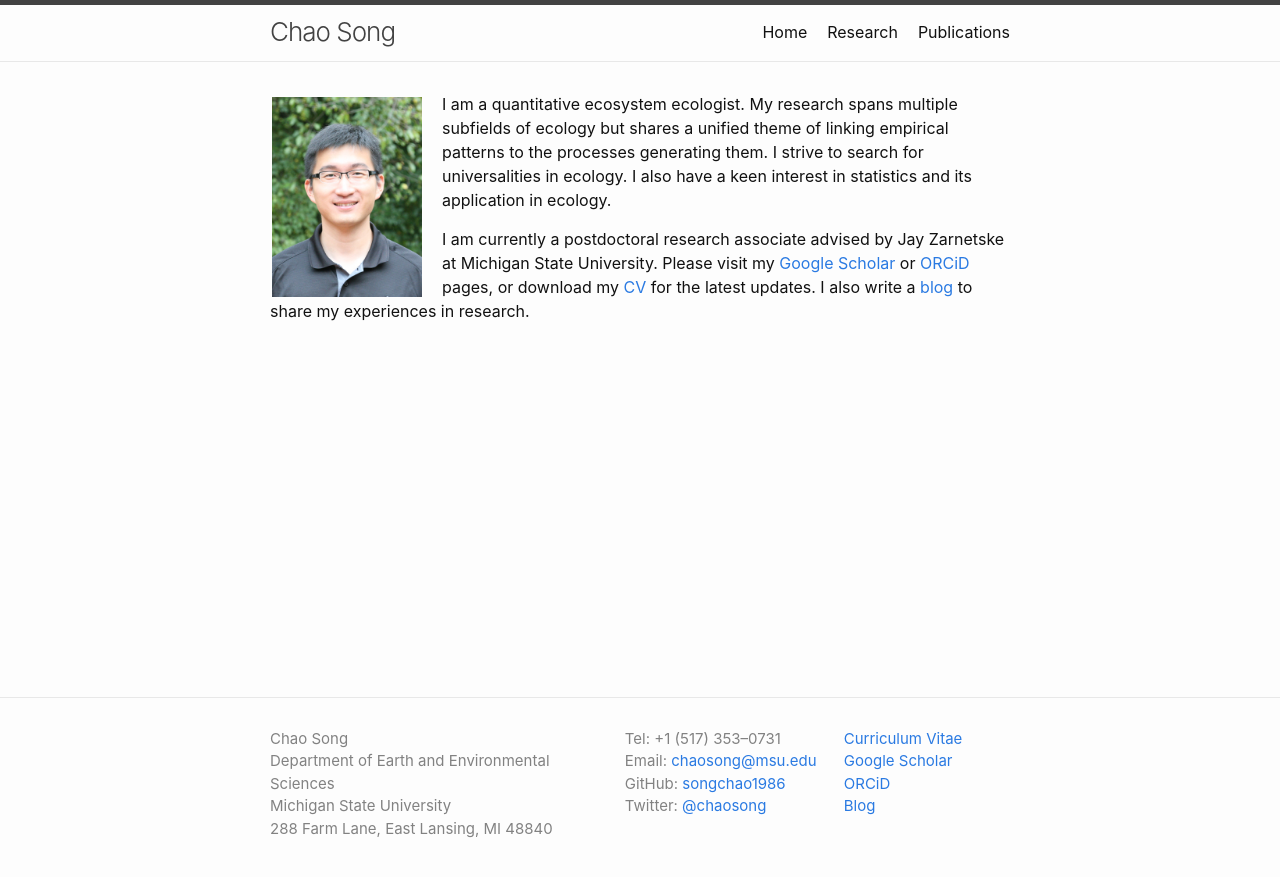
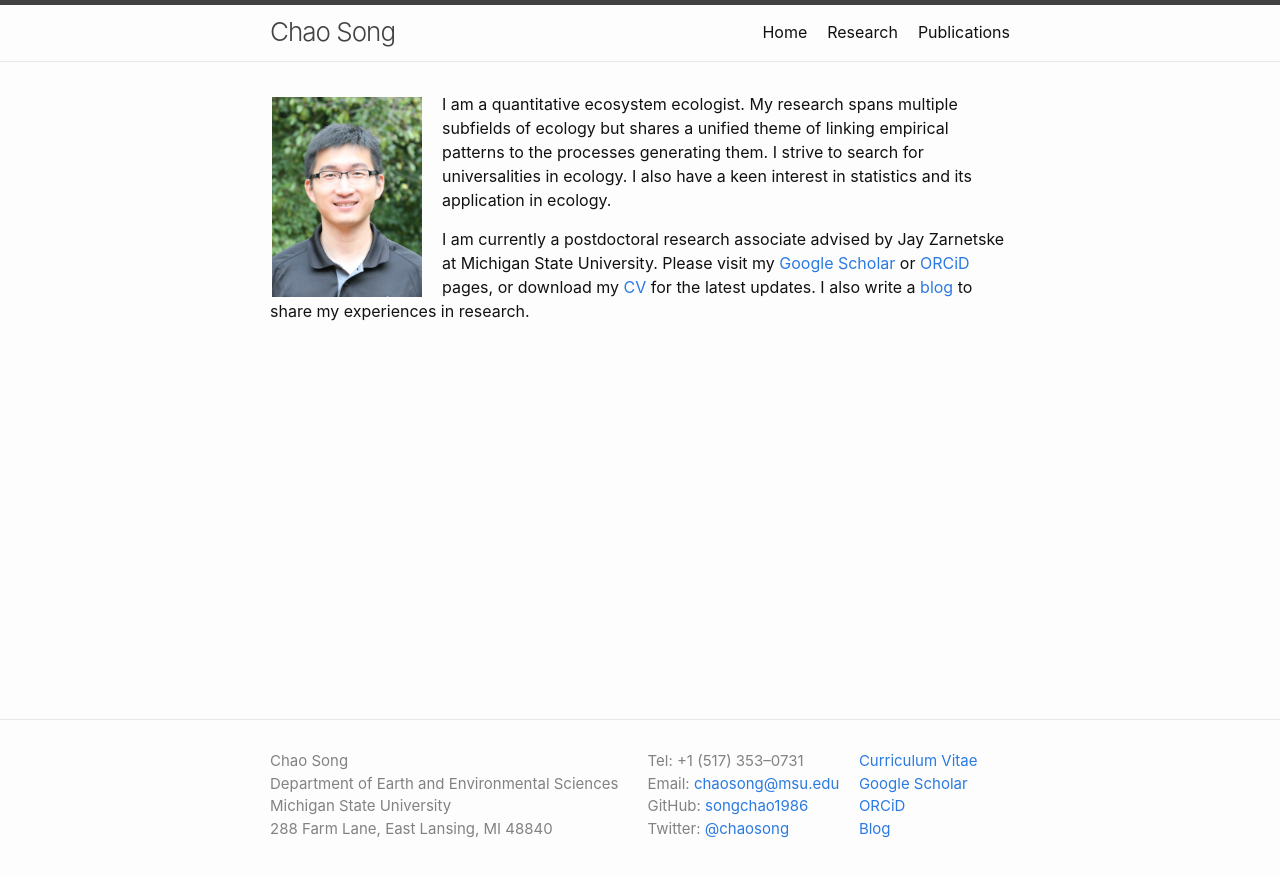
Before and after one commit to songchao1986/songchao1986.github.io, a Jekyll site: the page built from index.md, in a window 1280 px wide. Shown: the top 877 px of the page. Built offline with Jekyll 4.4.1, drawn with Linux system fonts in a browser that asks for light colours.

Commit message:
Update _layout.scss

```diff
--- a/_sass/minima/_layout.scss
+++ b/_sass/minima/_layout.scss
@@ -135,18 +135,18 @@
 }
 
 .footer-col-1 {
-  width: -webkit-calc(47% - (#{$spacing-unit} / 2));
-  width:         calc(47% - (#{$spacing-unit} / 2));
+  width: -webkit-calc(50% - (#{$spacing-unit} / 2));
+  width:         calc(50% - (#{$spacing-unit} / 2));
 }
 
 .footer-col-2 {
-  width: -webkit-calc(29% - (#{$spacing-unit} / 2));
-  width:         calc(29% - (#{$spacing-unit} / 2));
+  width: -webkit-calc(28% - (#{$spacing-unit} / 2));
+  width:         calc(28% - (#{$spacing-unit} / 2));
 }
 
 .footer-col-3 {
-  width: -webkit-calc(24% - (#{$spacing-unit} / 2));
-  width:         calc(24% - (#{$spacing-unit} / 2));
+  width: -webkit-calc(22% - (#{$spacing-unit} / 2));
+  width:         calc(22% - (#{$spacing-unit} / 2));
 }
 
 @include media-query($on-laptop) {
```
